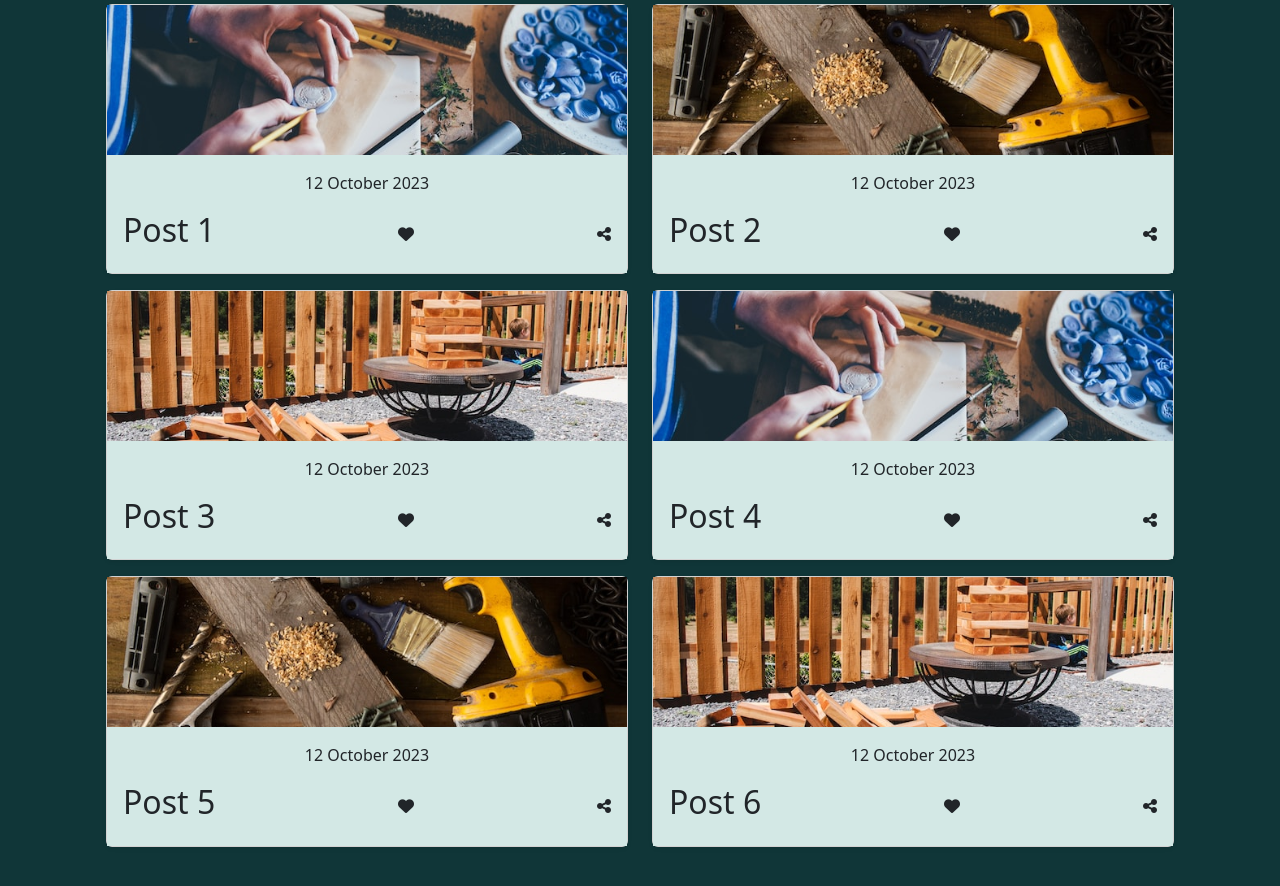
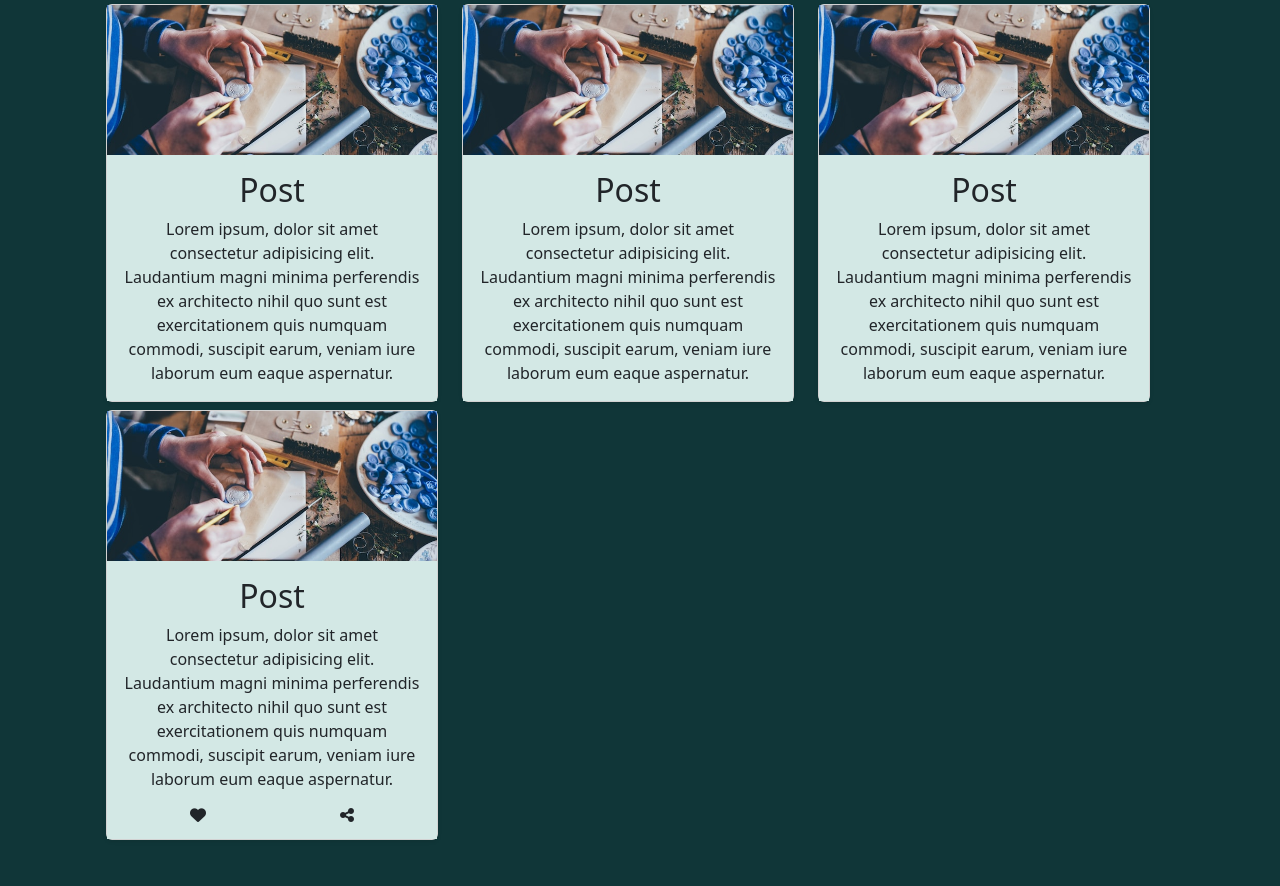
Before and after one commit to absim29/social-app-ca, a website: page feed/index.html in a window 1280 px wide. Shown: the part 656-1542 px from the top of the page. Drawn offline with nearby package versions, Linux system fonts and the light colour scheme; files that its build step writes are made by us from their sources; a web font is replaced by a local one.

Commit message:
JS for generating the html - posts

```diff
--- a/feed/index.html
+++ b/feed/index.html
@@ -11,6 +11,7 @@
       crossorigin="anonymous"
     ></script>
     <link rel="stylesheet" href="/dist/css/index.css" />
+    <script type="module" src="/scripts/posts-feed.js"></script>
   </head>
   <body class="text-center bg-success">
     <header>
@@ -73,10 +74,10 @@
           <input
             type="search"
             class="form-control"
-            id="floatingInput"
+            id="searchInput"
             placeholder="searchbar"
           />
-          <label for="floatingInput"
+          <label for="searchInput"
             >Search <i class="fa-solid fa-magnifying-glass"></i
           ></label>
         </div>
@@ -110,9 +111,9 @@
         </p>
       </div>
       <!--Post feed-->
-      <div class="container-fluid mx-auto" style="min-width: 300px">
-        <div class="row mb-3">
-          <div class="col-6">
+
+      <div class="container row" style="min-width: 300px" id="posts-display">
+        <div class="col-xs col-md-6 col-lg-4 col-xl-4 mb-2">
           <div class="card shadow-sm">
             <img
               src="/images/post-1.jpg"
@@ -120,55 +121,18 @@
               style="height: 150px; object-fit: cover"
             />
             <div class="card-body bg-info">
-                <p class="card-text">12 October 2023</p>
-                <div class="d-flex justify-content-between align-items-center">
-                  <h2>Post 1</h2>
-                  <i class="fa-solid fa-heart"></i>
-                  <i class="fa-solid fa-share-nodes"></i>
-                </div>
+              <h2>Post</h2>
+              <p class="card-text">
+                Lorem ipsum, dolor sit amet consectetur adipisicing elit.
+                Laudantium magni minima perferendis ex architecto nihil quo sunt
+                est exercitationem quis numquam commodi, suscipit earum, veniam
+                iure laborum eum eaque aspernatur.
+              </p>
             </div>
           </div>
         </div>
 
-          <div class="col-6">
-            <div class="card shadow-sm">
-              <img
-                src="/images/post-2.jpg"
-                alt="post 1"
-                style="height: 150px; object-fit: cover"
-              />
-              <div class="card-body bg-info">
-                <p class="card-text">12 October 2023</p>
-                <div class="d-flex justify-content-between align-items-center">
-                  <h2>Post 2</h2>
-                  <i class="fa-solid fa-heart"></i>
-                  <i class="fa-solid fa-share-nodes"></i>
-                </div>
-              </div>
-            </div>
-          </div>
-        </div>
-
-        <div class="row mb-3">
-          <div class="col-6">
-            <div class="card shadow-sm">
-              <img
-                src="/images/post-3.jpg"
-                alt="post 1"
-                style="height: 150px; object-fit: cover"
-              />
-              <div class="card-body bg-info">
-                <p class="card-text">12 October 2023</p>
-                <div class="d-flex justify-content-between align-items-center">
-                  <h2>Post 3</h2>
-                  <i class="fa-solid fa-heart"></i>
-                  <i class="fa-solid fa-share-nodes"></i>
-                </div>
-              </div>
-            </div>
-          </div>
-
-          <div class="col-6">
+        <div class="col-xs col-md-6 col-lg-4 col-xl-4 mb-2">
           <div class="card shadow-sm">
             <img
               src="/images/post-1.jpg"
@@ -176,50 +140,54 @@
               style="height: 150px; object-fit: cover"
             />
             <div class="card-body bg-info">
-                <p class="card-text">12 October 2023</p>
-                <div class="d-flex justify-content-between align-items-center">
-                  <h2>Post 4</h2>
-                  <i class="fa-solid fa-heart"></i>
-                  <i class="fa-solid fa-share-nodes"></i>
-                </div>
-              </div>
+              <h2>Post</h2>
+              <p class="card-text">
+                Lorem ipsum, dolor sit amet consectetur adipisicing elit.
+                Laudantium magni minima perferendis ex architecto nihil quo sunt
+                est exercitationem quis numquam commodi, suscipit earum, veniam
+                iure laborum eum eaque aspernatur.
+              </p>
             </div>
           </div>
         </div>
 
-        <div class="row mb-3">
-          <div class="col-6">
+        <div class="col-xs col-md-6 col-lg-4 col-xl-4 mb-2">
           <div class="card shadow-sm">
             <img
-                src="/images/post-2.jpg"
+              src="/images/post-1.jpg"
               alt="post 1"
               style="height: 150px; object-fit: cover"
             />
             <div class="card-body bg-info">
-                <p class="card-text">12 October 2023</p>
-                <div class="d-flex justify-content-between align-items-center">
-                  <h2>Post 5</h2>
-                  <i class="fa-solid fa-heart"></i>
-                  <i class="fa-solid fa-share-nodes"></i>
-                </div>
+              <h2>Post</h2>
+              <p class="card-text">
+                Lorem ipsum, dolor sit amet consectetur adipisicing elit.
+                Laudantium magni minima perferendis ex architecto nihil quo sunt
+                est exercitationem quis numquam commodi, suscipit earum, veniam
+                iure laborum eum eaque aspernatur.
+              </p>
             </div>
           </div>
         </div>
 
-          <div class="col-6">
+        <div class="col-xs col-md-6 col-lg-4 col-xl-4 mb-2">
           <div class="card shadow-sm">
             <img
-                src="/images/post-3.jpg"
+              src="/images/post-1.jpg"
               alt="post 1"
               style="height: 150px; object-fit: cover"
             />
             <div class="card-body bg-info">
-                <p class="card-text">12 October 2023</p>
-                <div class="d-flex justify-content-between align-items-center">
-                  <h2>Post 6</h2>
+              <h2>Post</h2>
+              <p class="card-text">
+                Lorem ipsum, dolor sit amet consectetur adipisicing elit.
+                Laudantium magni minima perferendis ex architecto nihil quo sunt
+                est exercitationem quis numquam commodi, suscipit earum, veniam
+                iure laborum eum eaque aspernatur.
+              </p>
+              <div class="d-flex justify-content-around">
                 <i class="fa-solid fa-heart"></i>
                 <i class="fa-solid fa-share-nodes"></i>
-                </div>
               </div>
             </div>
           </div>
```
Also changed, not shown: scripts/utils/generateHtml.js (added, +57 -0 lines). Lines whose indentation alone changed are shown as unchanged.
